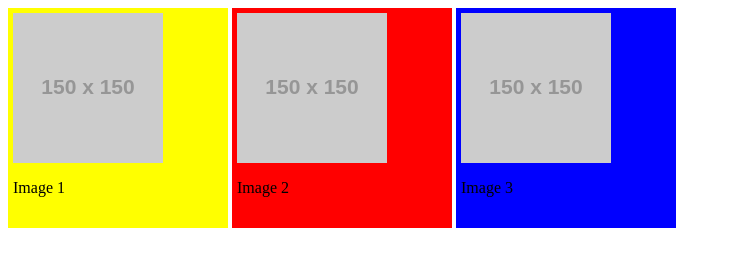
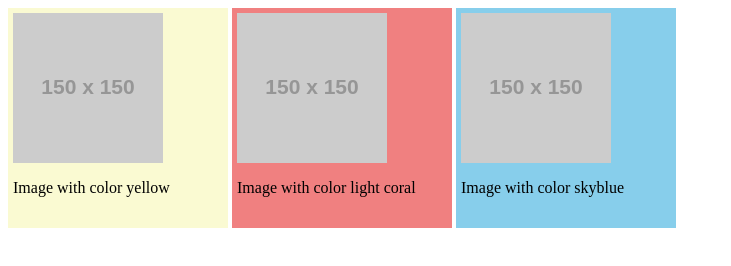
Before and after one commit to pewpie360/Elective-3, a plain HTML site: page act-1/box_img.html in a window 1280 px wide. Shown: the whole page, without its empty margins (0-731 px from the left). Drawn offline with Linux system fonts and the light colour scheme; placeholder pictures from the web are drawn by us.

Commit message:
updated file for Elective Web Dev

```diff
--- a/act-1/box_img.html
+++ b/act-1/box_img.html
@@ -5,17 +5,17 @@
     <title>Document</title>
 </head>
 <body>
-    <div style = "width: 210px; height: 210px; padding: 5px; display: inline-block; background-color: yellow;">
+    <div style = "width: 210px; height: 210px; padding: 5px; display: inline-block; background-color: lightgoldenrodyellow;">
         <img src="https://placehold.co/150x150">
-        <p>Image 1</p>
+        <p>Image with color yellow</p>
     </div>
-    <div style = "width: 210px; height: 210px; padding: 5px; display: inline-block; background-color: red;">
+    <div style = "width: 210px; height: 210px; padding: 5px; display: inline-block; background-color: lightcoral;">
         <img src="https://placehold.co/150x150">
-        <p>Image 2</p>
+        <p>Image with color light coral</p>
     </div>
-    <div style = "width: 210px; height: 210px; padding: 5px; display: inline-block; background-color: blue;">
+    <div style = "width: 210px; height: 210px; padding: 5px; display: inline-block; background-color: skyblue;">
         <img src="https://placehold.co/150x150">
-        <p>Image 3</p>
+        <p>Image with color skyblue</p>
     </div>
 </body>
 </html>
```
